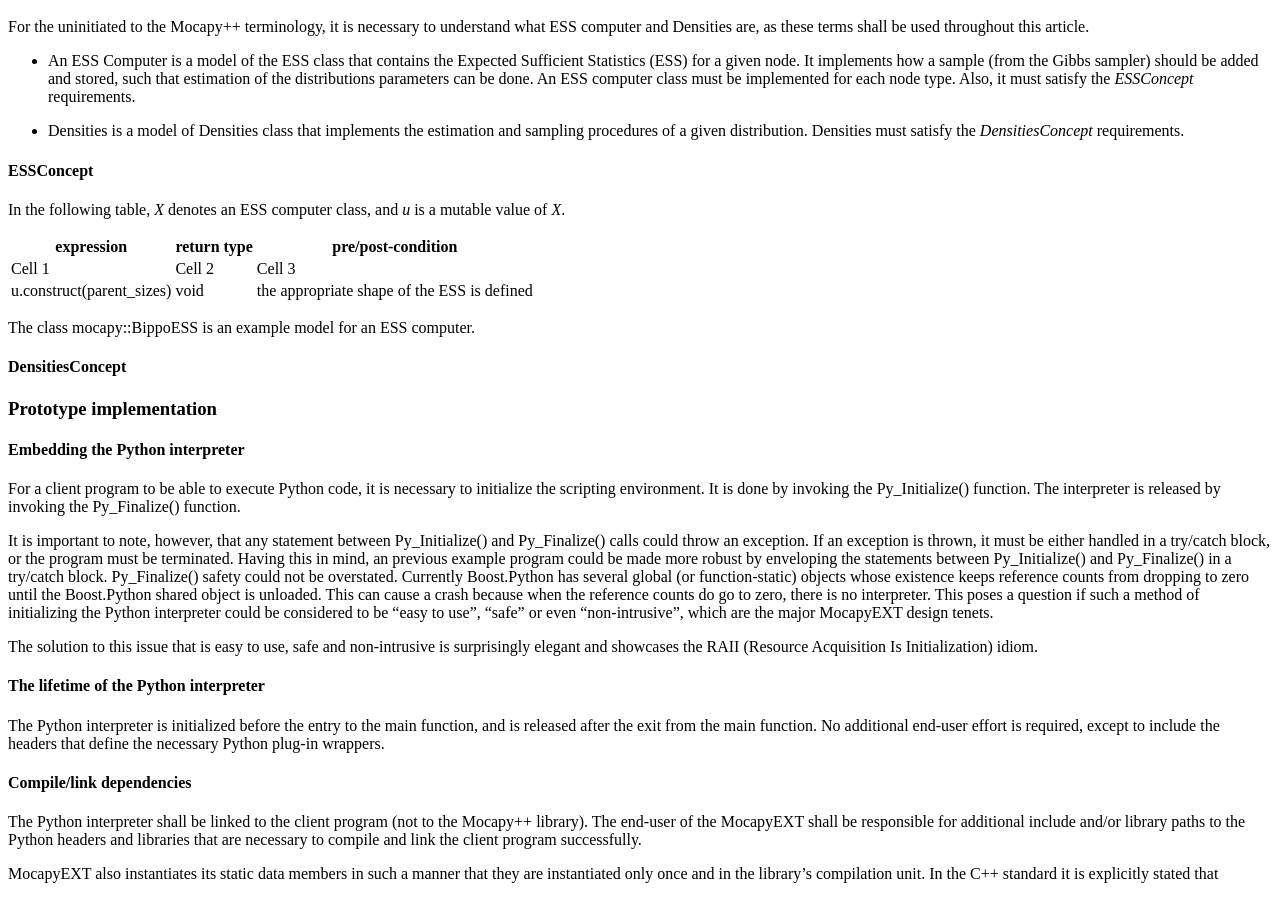
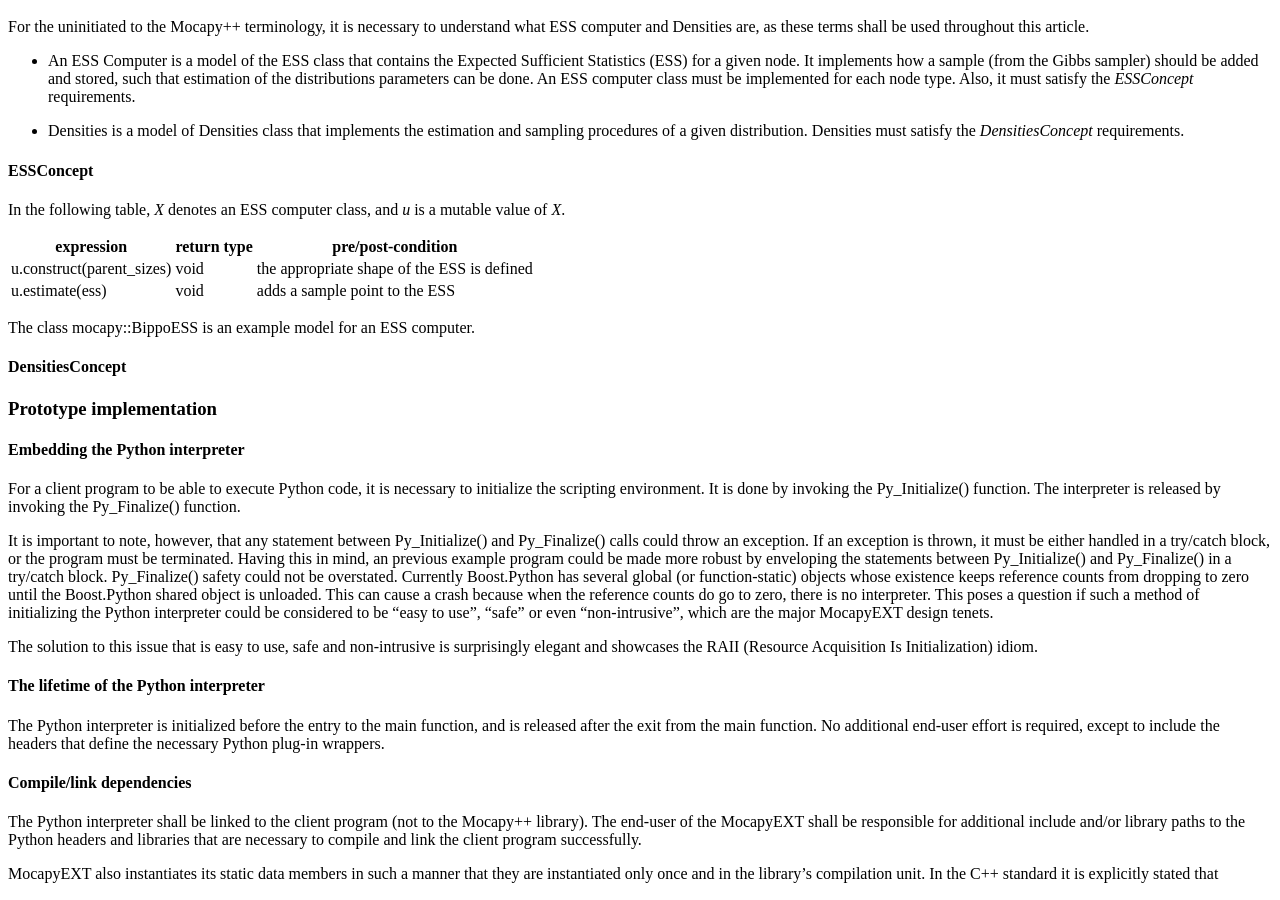
Before and after one commit to biopython/biopython.github.io, a Jekyll site: the page built from wiki/GSOC2011_MocapyExt.md, in a window 1280 px wide and 900 px high, scrolled down 2153 px. Built offline with Jekyll 4.4.1, drawn with Linux system fonts in a browser that asks for light colours.

Commit message:
/* ESSConcept */

```diff
--- a/wiki/GSOC2011_MocapyExt.md
+++ b/wiki/GSOC2011_MocapyExt.md
@@ -213,8 +213,8 @@ mutable value of *X*.
 
 | expression                 | return type | pre/post-condition                          |
 |----------------------------|-------------|---------------------------------------------|
-| Cell 1                     | Cell 2      | Cell 3                                      |
 | u.construct(parent\_sizes) | void        | the appropriate shape of the ESS is defined |
+| u.estimate(ess)            | void        | adds a sample point to the ESS              |
 
 The class mocapy::BippoESS is an example model for an ESS computer.
 
```
Also changed, not shown: 1 other file.
